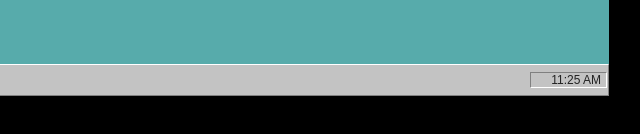
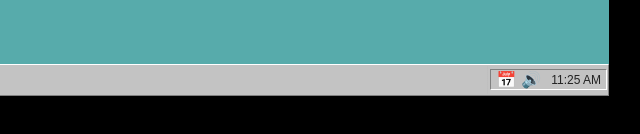
Before and after one commit to spectrum-art/Vixen98, a plain HTML site: page index.html in a window 1280 px wide. Shown: the part 586-720 px from the top of the page, 407-1047 px from the left. Drawn offline with nearby package versions, Linux system fonts and the light colour scheme.

Commit message:
Update index.html

```diff
--- a/index.html
+++ b/index.html
@@ -18,10 +18,12 @@
             </div>
             <div id="taskbar">
                 <button id="start-button">Start</button>
+                <div id="taskbar-separator"></div>
                 <div id="open-windows"></div>
+                <div id="taskbar-separator"></div>
                 <div id="system-tray">
-                    <div id="calendar-icon"></div>
-                    <div id="volume-icon"></div>
+                    <div id="calendar-icon">📅</div>
+                    <div id="volume-icon">🔊</div>
                     <div id="clock"></div>
                 </div>
             </div>
```
